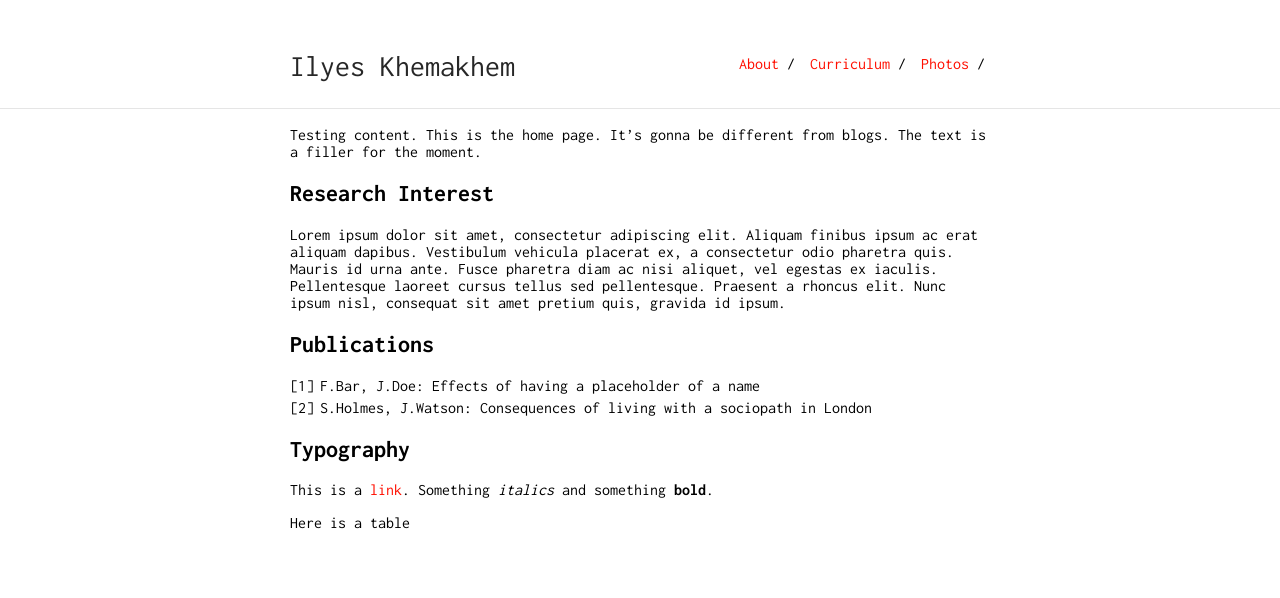
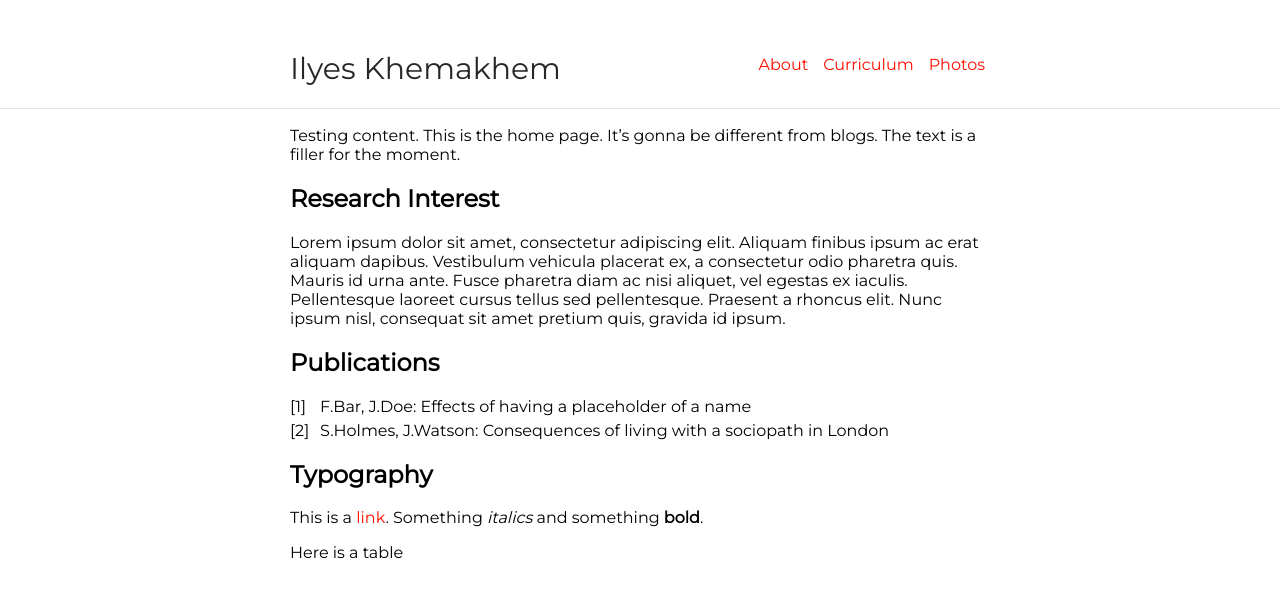
Before and after one commit to ilkhem/ilkhem.github.io, a Jekyll site: the page built from index.md, in a window 1280 px wide. Shown: the top 598 px of the page. Built offline with Jekyll 4.4.1, drawn with Linux system fonts in a browser that asks for light colours.

Commit message:
updated font

```diff
--- a/_includes/head.html
+++ b/_includes/head.html
@@ -9,6 +9,7 @@
   <meta name="description" content="{{ page.excerpt | default: site.description | strip_html | normalize_whitespace | truncate: 160 | escape }}">
 
   <link href='https://fonts.googleapis.com/css?family=Inconsolata:400,700' rel='stylesheet' type='text/css'>
+  <link href="https://fonts.googleapis.com/css?family=Montserrat:300,400" rel="stylesheet">
   <link rel="stylesheet" href="{{ "/assets/main.css" | relative_url }}">
   <link rel="canonical" href="{{ page.url | replace:'index.html','' | absolute_url }}">
   <link rel="alternate" type="application/rss+xml" title="{{ site.title | escape }}" href="{{ "/feed.xml" | relative_url }}">
--- a/_includes/header.html
+++ b/_includes/header.html
@@ -41,7 +41,7 @@
       {% if x.title %}
         <li class="alignable pull-right nav-list">
           <a href="{{ x.url | relative_url }}">{{ x.title | escape }}</a>
-          /
+
         </li>
       {% endif %}
     {% endfor %}
--- a/_sass/_banene.scss
+++ b/_sass/_banene.scss
@@ -12,7 +12,7 @@
 }
 body {
     margin: 0;
-    font-family: "Inconsolata";
+    font-family: 'Montserrat', sans-serif;
     height: 100%;
 }
 a {
```
